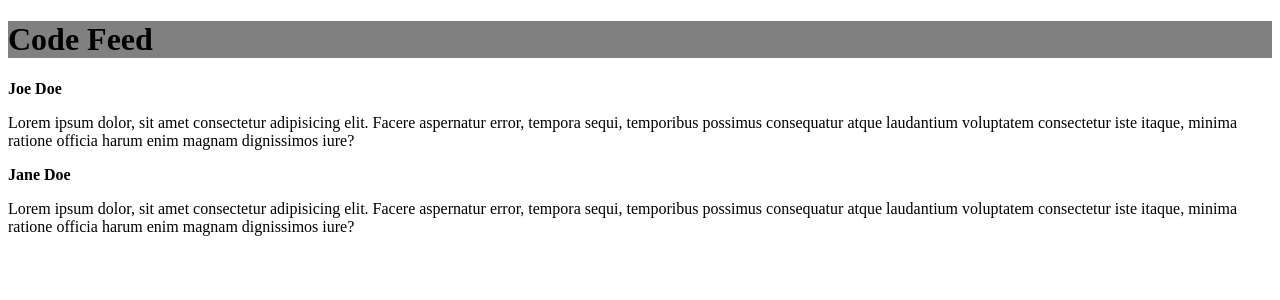
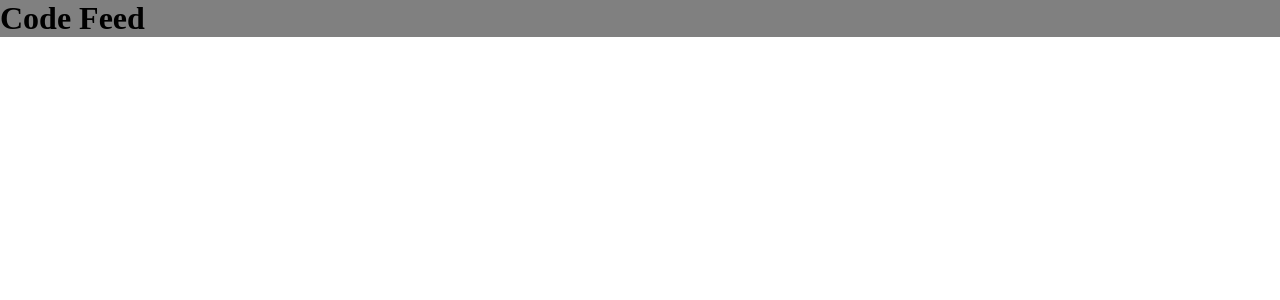
Before and after one commit to Diego-Girao/code-feed, a React (Vite) app: page / in a window 1280 px wide. Shown: the top 300 px of the page. Built offline with nearby package versions, Linux system fonts and the light colour scheme.

Commit message:
Add imports App.module.css, global.css

```diff
--- a/src/App.jsx
+++ b/src/App.jsx
@@ -1,18 +1,24 @@
 import { Header } from "./components/Header"
 import { Post } from "./Post"
+
+import styles from "./App.module.css"
+
+import "./global.css"
 
 export function App() {
 	return (
 		<div>
 			<Header />
-			<Post
+			{/* <Post
 				author="Joe Doe"
 				content="Lorem ipsum dolor, sit amet consectetur adipisicing elit. Facere aspernatur error, tempora sequi, temporibus possimus consequatur atque laudantium voluptatem consectetur iste itaque, minima ratione officia harum enim magnam dignissimos iure?"
 			/>
 			<Post
 				author="Jane Doe"
 				content="Lorem ipsum dolor, sit amet consectetur adipisicing elit. Facere aspernatur error, tempora sequi, temporibus possimus consequatur atque laudantium voluptatem consectetur iste itaque, minima ratione officia harum enim magnam dignissimos iure?"
-			/>
+			/> */}
+
+			<div className={styles.wrapper}></div>
 		</div>
 	)
 }
```
